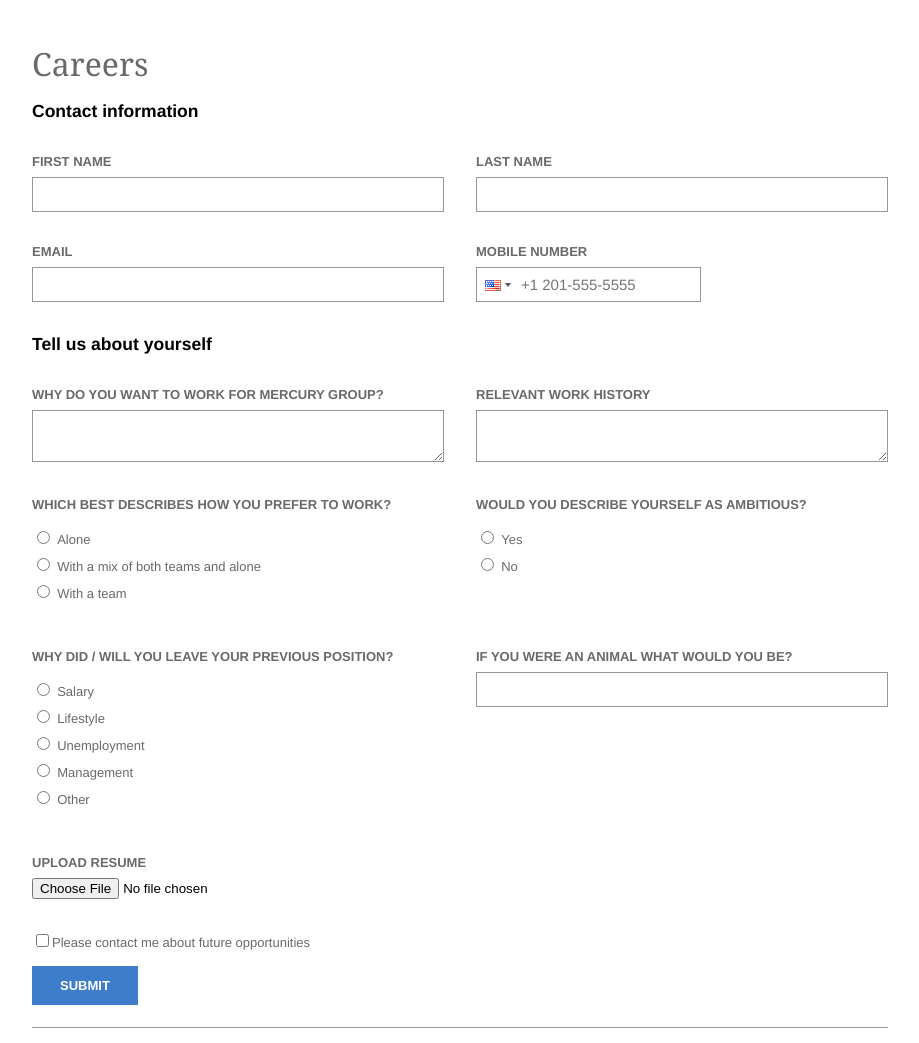
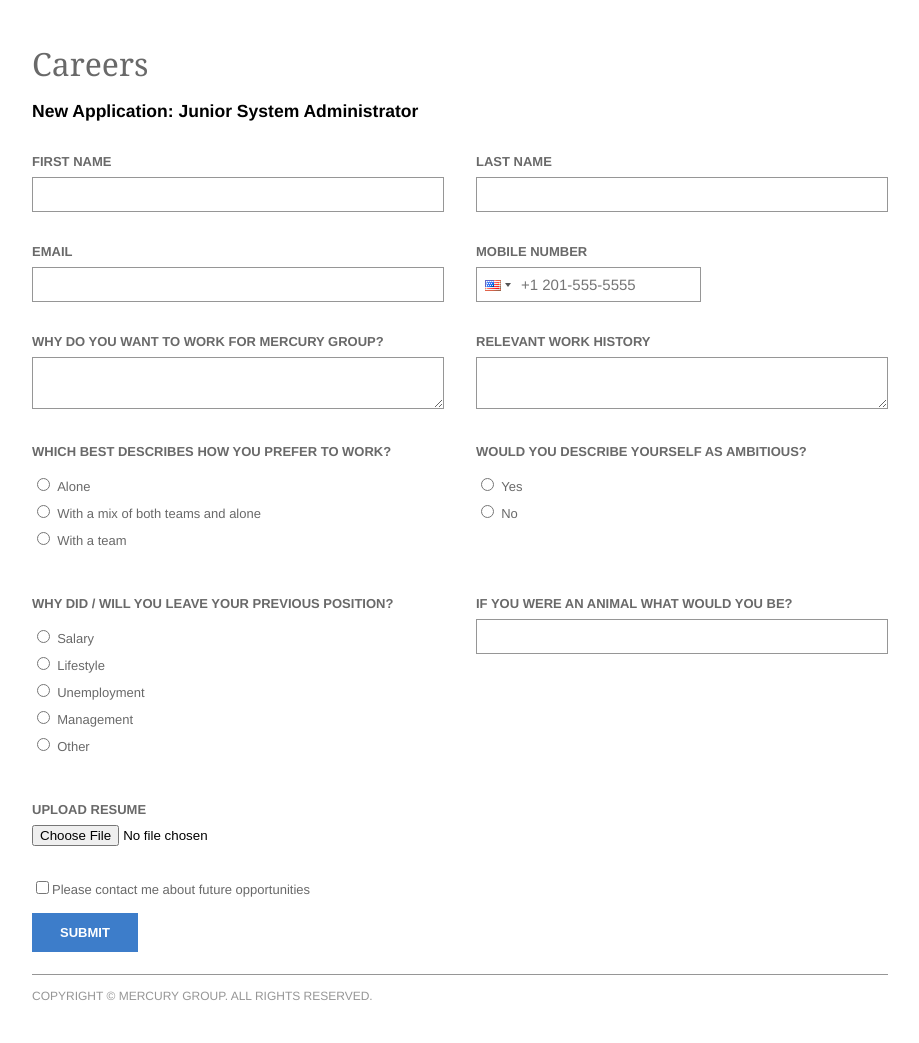
Before and after one commit to NPC360/NPC360, a Flask app: page /careers/job-2342/apply/ in a window 1280 px wide. Shown: the part 173-1216 px from the top of the page, without its empty margins (180-1099 px from the left). After the commit the page ends 1173 px from the top, so only its background shows below. Run offline with Flask 2, Linux system fonts and the light colour scheme; parts of the project's set-up code (start-up, migrations or seed data) failed here and were passed over; some libraries are stand-ins or nearby versions.

Commit message:
copy change on application form

```diff
--- a/wsgi/templates/signup-form.html
+++ b/wsgi/templates/signup-form.html
@@ -21,7 +21,7 @@
 {% block body %}
 	<h2>Careers</h2>
 	<form action="/careers/job-2342/apply/" method="POST">
-		<h3>Contact information</h3>
+		<h3>New Application: Junior System Administrator</h3>
 		<div class="group cf">
 			{{ with_errors(form.first_name) }}
 			{{ with_errors(form.last_name) }}
@@ -29,7 +29,6 @@
 			{{ with_errors(form.mobile_number) }}
 		</div>
 
-		<h3>Tell us about yourself</h3>
 		<div class="group cf">
 			{{ with_errors(form.why_work) }}
 			{{ with_errors(form.work_history) }}
```
